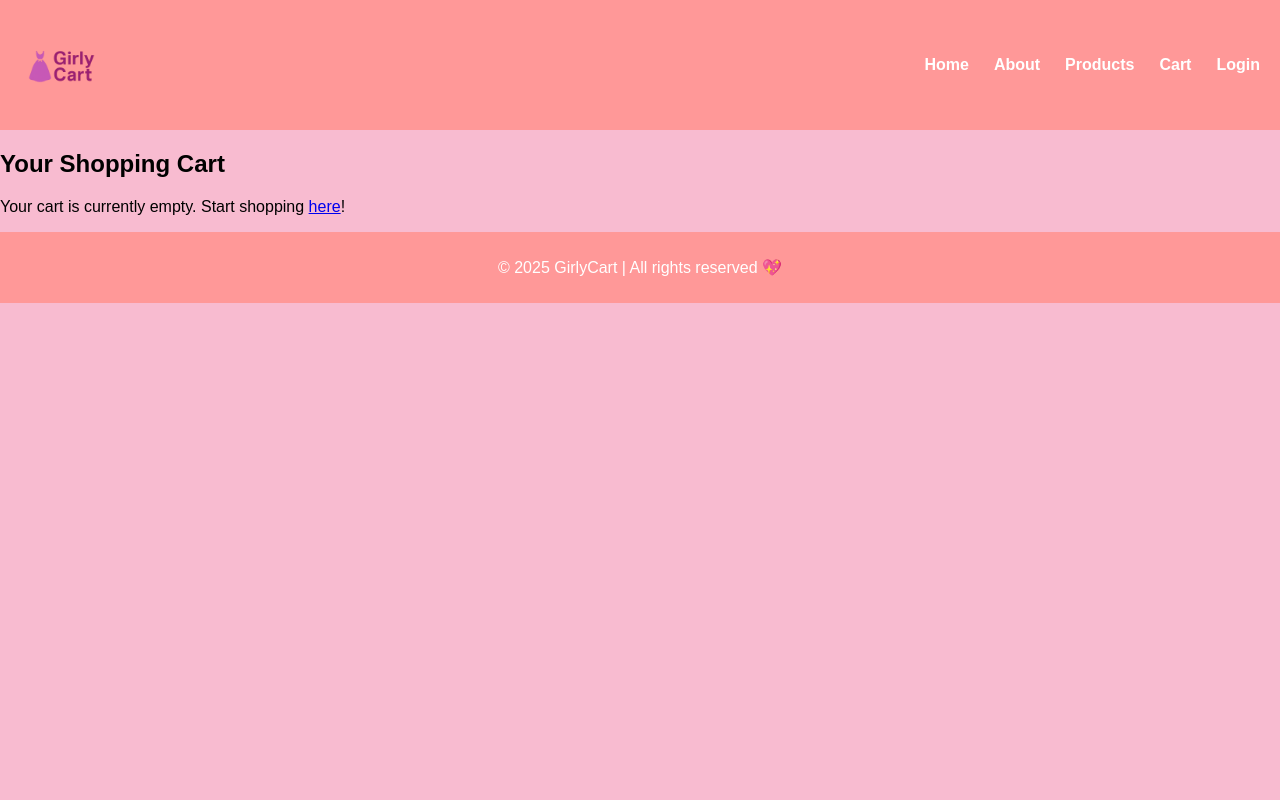
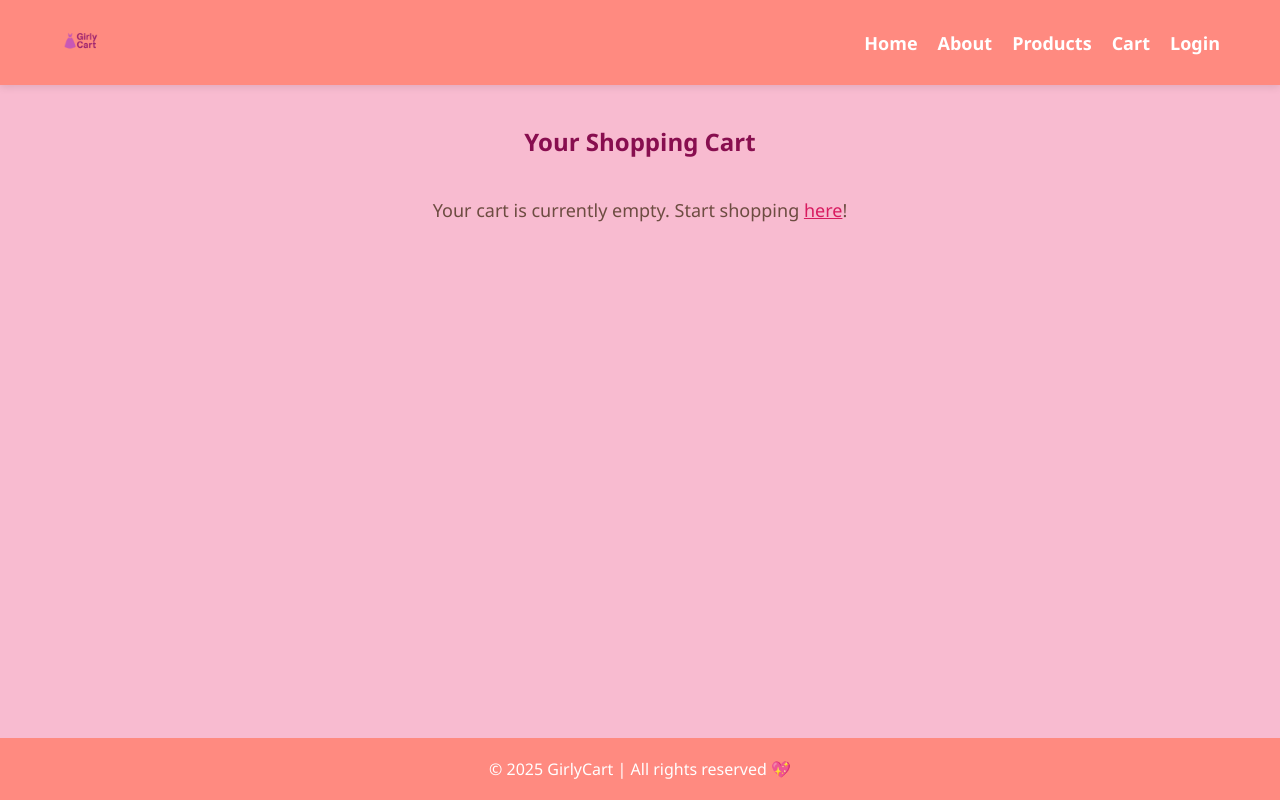
Before and after one commit to Khushbusaifi012/E-commerce_store, a Django app: page /cart/ in a window 1280 px wide. Run offline with Django 5.2, Linux system fonts and the light colour scheme; a user stored in the database is signed in; data that the repository does not hold is empty.

Commit message:
some changes in product section

```diff
--- a/girlstore/girlstore/settings.py
+++ b/girlstore/girlstore/settings.py
@@ -11,10 +11,14 @@ https://docs.djangoproject.com/en/5.2/ref/settings/
 """
 
 from pathlib import Path
+import os
+
 
 # Build paths inside the project like this: BASE_DIR / 'subdir'.
 BASE_DIR = Path(__file__).resolve().parent.parent
 
+MEDIA_URL = '/media/'
+MEDIA_ROOT = os.path.join(BASE_DIR, 'media')
 
 # Quick-start development settings - unsuitable for production
 # See https://docs.djangoproject.com/en/5.2/howto/deployment/checklist/
--- a/girlstore/girlstore/urls.py
+++ b/girlstore/girlstore/urls.py
@@ -15,12 +15,15 @@ Including another URLconf
     2. Add a URL to urlpatterns:  path('blog/', include('blog.urls'))
 """
 from django.contrib import admin
-from django.urls import path,include
-
+from django.urls import path, include
+from django.conf import settings
+from django.conf.urls.static import static
 
 urlpatterns = [
     path('admin/', admin.site.urls),
     path('', include('shop.urls')),
+]
 
-
-]
+# 👇 yeh line list ke bahar honi chahiye!
+if settings.DEBUG:
+    urlpatterns += static(settings.MEDIA_URL, document_root=settings.MEDIA_ROOT)
--- a/girlstore/shop/urls.py
+++ b/girlstore/shop/urls.py
@@ -5,8 +5,8 @@ urlpatterns = [
     path('', views.home, name='home'),
     path('about/', views.about, name='about'),
     path('products/', views.products, name='products'),
-    path('cart/', views.cart_view, name='cart'),  # ✅ Use correct view
-    path('add-to-cart/<int:product_id>/', views.cart_view, name='add_to_cart'),
+    path('cart/', views.cart_view, name='cart'),
+    path('add-to-cart/<int:product_id>/', views.add_to_cart, name='add_to_cart'),
     path('login/', views.login_view, name='login'),
     path('signup/', views.signup_view, name='signup'),
 ]
--- a/girlstore/shop/views.py
+++ b/girlstore/shop/views.py
@@ -55,3 +55,17 @@ def cart_view(request):
         return render(request, 'cart.html', {'cart_items': cart_items})
     else:
         return redirect('login')
+
+from django.shortcuts import get_object_or_404
+from django.contrib.auth.decorators import login_required
+
+@login_required
+def add_to_cart(request, product_id):
+    product = get_object_or_404(Product, id=product_id)
+    cart_item, created = CartItem.objects.get_or_create(user=request.user, product=product)
+
+    if not created:
+        cart_item.quantity += 1
+        cart_item.save()
+
+    return redirect('cart')
--- a/girlstore/static/style.css
+++ b/girlstore/static/style.css
@@ -5,56 +5,50 @@ body {
 }
 
 .navbar {
-    background-color: #FF9898;
-    padding: 15px 20px;
-    color: white;
+    background-color: #ff8a80;
+    padding: 20px 0;
+    box-shadow: 0 2px 8px rgba(0, 0, 0, 0.1);
+    position: sticky;
+    top: 0;
+    z-index: 1000;
 }
 
-.logo {
-    font-size: 24px;
-    font-weight: bold;
-    display: inline-block;
-}
-
-/* Navbar container layout */
 .navbar-flex {
     display: flex;
     justify-content: space-between;
     align-items: center;
-}
-
-/* Logo with image and text */
-.logo-container {
-    display: flex;
-    align-items: center;
+    max-width: 1200px;
+    margin: 0 auto;
+    padding: 0 20px;
 }
 
 .logo-img {
-    height: 100px;       /* Bigger size */
-    width: auto;
-    margin-right: 10px;
+    height: 60px;
+    transition: transform 0.3s ease;
 }
 
-.logo-text {
-    font-size: 30px;
-    font-weight: bold;
-    color: white;
+.logo-img:hover {
+    transform: scale(1.05);
 }
 
-/* Nav links layout */
 .nav-links {
     list-style: none;
     display: flex;
     gap: 25px;
-    margin: 0;
-    padding: 0;
 }
 
 .nav-links li a {
+    color: white;
     text-decoration: none;
-    color: white;
-    font-weight: bold;
+    font-weight: 600;
+    font-size: 18px;
+    transition: color 0.3s ease;
 }
+
+.nav-links li a:hover {
+    color: #fffde7;
+}
+
 
 .girly-banner {
     position: relative;
--- a/girlstore/templates/cart.html
+++ b/girlstore/templates/cart.html
@@ -5,6 +5,127 @@
     <title>Your Cart - GirlyCart</title>
     {% load static %}
     <link rel="stylesheet" href="{% static 'style.css' %}">
+    <style>
+        * {
+            margin: 0;
+            padding: 0;
+            box-sizing: border-box;
+        }
+
+        body {
+            min-height: 100vh;
+            display: flex;
+            flex-direction: column;
+            font-family: 'Segoe UI', sans-serif;
+            background-color: #fce4ec;
+        }
+
+        .navbar {
+            background-color: #ff8a80;
+            padding: 15px 0;
+        }
+
+        .navbar-flex {
+            display: flex;
+            justify-content: space-between;
+            align-items: center;
+            max-width: 1200px;
+            margin: 0 auto;
+            padding: 0 20px;
+        }
+
+        .nav-links {
+            list-style: none;
+            display: flex;
+            gap: 20px;
+        }
+
+        .nav-links a {
+            color: white;
+            text-decoration: none;
+            font-weight: bold;
+        }
+
+        .logo-img {
+            height: 50px;
+        }
+
+        .cart-section {
+            padding: 40px 20px;
+            background-color: #f8bbd0;
+            flex: 1; /* Important to push footer down */
+        }
+
+        h2 {
+            text-align: center;
+            color: #880e4f;
+            margin-bottom: 30px;
+        }
+
+        .cart-table {
+            width: 100%;
+            max-width: 1000px;
+            margin: 0 auto;
+            background: #fff0f5;
+            border-collapse: collapse;
+            border-radius: 10px;
+            overflow: hidden;
+            box-shadow: 0 4px 8px rgba(0,0,0,0.1);
+        }
+
+        .cart-table th, .cart-table td {
+            padding: 15px;
+            text-align: center;
+        }
+
+        .cart-table th {
+            background-color: #f06292;
+            color: white;
+        }
+
+        .cart-table img {
+            height: 70px;
+            border-radius: 8px;
+        }
+
+        .checkout-btn {
+            margin-top: 30px;
+            display: block;
+            width: fit-content;
+            margin-left: auto;
+            margin-right: auto;
+            padding: 12px 24px;
+            background-color: #ec407a;
+            color: white;
+            border: none;
+            border-radius: 6px;
+            text-decoration: none;
+            font-size: 16px;
+        }
+
+        .checkout-btn:hover {
+            background-color: #d81b60;
+        }
+
+        footer {
+            text-align: center;
+            padding: 20px;
+            background-color: #ff8a80;
+            color: white;
+        }
+
+        .empty-message {
+            text-align: center;
+            font-size: 18px;
+            color: #6d4c41;
+            margin-top: 40px;
+        }
+
+        .empty-message a {
+            color: #d81b60;
+            text-decoration: underline;
+        }
+    </style>
 </head>
 <body>
 
@@ -13,7 +134,6 @@
     <div class="container navbar-flex">
         <div class="logo-container">
             <img src="{% static 'images/logo.jpg' %}" alt="GirlyCart Logo" class="logo-img">
-
         </div>
         <ul class="nav-links">
             <li><a href="{% url 'home' %}">Home</a></li>
@@ -25,7 +145,7 @@
     </div>
 </nav>
 
-<!--Cart Section-->
+<!-- 🛒 Cart Section -->
 <section class="cart-section">
     <div class="container">
         <h2>Your Shopping Cart</h2>
@@ -34,6 +154,7 @@
             <table class="cart-table">
                 <thead>
                     <tr>
+                        <th>Image</th>
                         <th>Product</th>
                         <th>Price (₹)</th>
                         <th>Quantity</th>
@@ -43,22 +164,26 @@
                 <tbody>
                     {% for item in cart_items %}
                     <tr>
+                        <td>
+                            <img src="{{ item.product.image.url }}" alt="{{ item.product.name }}">
+                        </td>
                         <td>{{ item.product.name }}</td>
                         <td>{{ item.product.price }}</td>
                         <td>{{ item.quantity }}</td>
                         <td>{{ item.total }}</td>
-
                     </tr>
                     {% endfor %}
                 </tbody>
             </table>
+
+            <a href="#" class="checkout-btn">Proceed to Checkout</a>
         {% else %}
-            <p>Your cart is currently empty. Start shopping <a href="{% url 'products' %}">here</a>!</p>
+            <p class="empty-message">Your cart is currently empty. Start shopping <a href="{% url 'products' %}">here</a>!</p>
         {% endif %}
     </div>
 </section>
 
-<!--Footer -->
+<!-- 🌸 Footer -->
 <footer>
     <p>&copy; 2025 GirlyCart | All rights reserved 💖</p>
 </footer>
--- a/girlstore/templates/products.html
+++ b/girlstore/templates/products.html
@@ -30,7 +30,7 @@
     <div class="product-grid">
       {% for product in products %}
     <div class="product-card">
-        <img src="{{ product.image.url }}" alt="{{ product.name }}">
+        <img src="{{ product.image.url }}" alt="{{ product.name }}" width="200" height="200">
         <h3>{{ product.name }}</h3>
         <p>₹{{ product.price }}</p>
         <a href="{% url 'add_to_cart' product.id %}" class="btn-cart">Add to Cart</a>
```
Also changed, not shown: girlstore/templates/home.html (+9 -9 lines), girlstore/media/product_images/kurta.jpg (added), girlstore/product_images/product6.jpg (deleted). Lines whose indentation alone changed are shown as unchanged.
